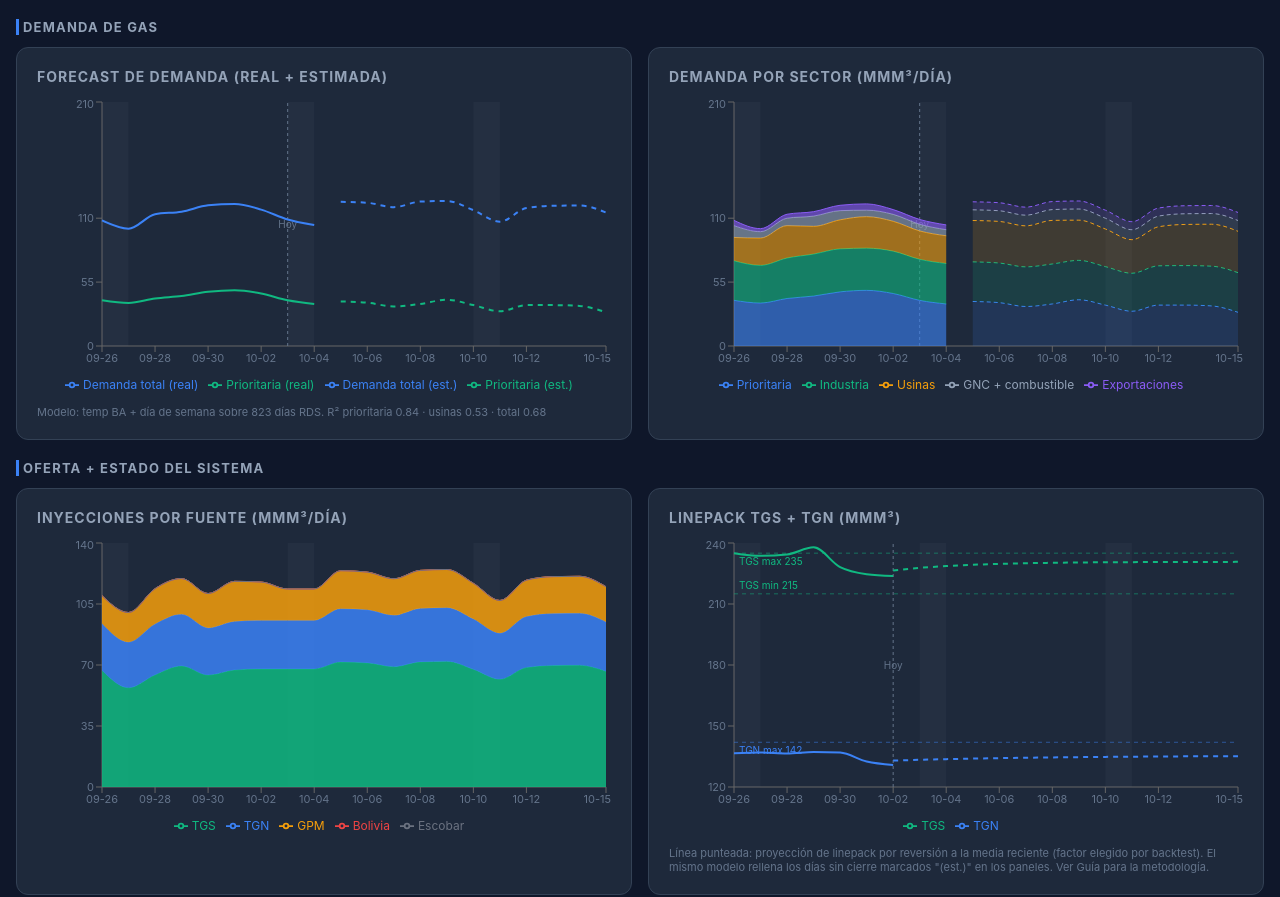
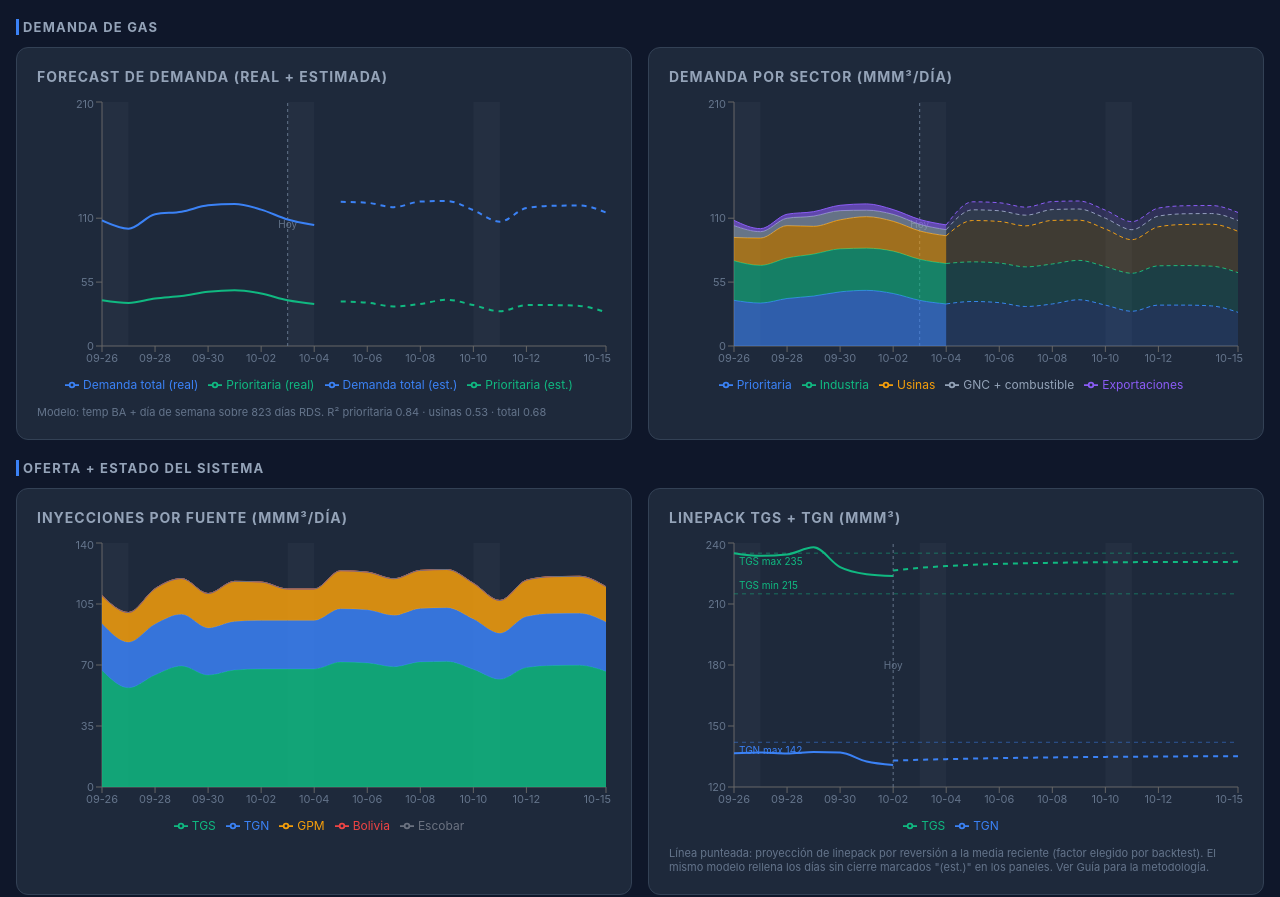
Before and after one commit to RodrigoManassero/estado-sistema-gas-rodrigo, a React (Vite) app: page / in a window 1280 px wide. Shown: the part 2826-3723 px from the top of the page. Built offline with nearby package versions, Linux system fonts and the light colour scheme.

Commit message:
Refactor DemandChart for improved data handling
Refactor DemandChart to unify historical and forecast data, adding a forecast map for efficient access and ensuring proper handling of historical and estimated values.

```diff
--- a/src/components/DemandChart.tsx
+++ b/src/components/DemandChart.tsx
@@ -44,8 +44,7 @@ export default function DemandChart({
   allDates,
   yDomain,
 }: Props) {
-  // 1. Encontrar la última fecha que tiene la información HISTÓRICA COMPLETA (ENARGAS)
-  // Requerimos que 'prioritaria' e 'industria' NO sean null.
+  // 1. Encontrar la última fecha que tiene la información HISTÓRICA COMPLETA
   let lastHistorical = ''
   for (let i = data.length - 1; i >= 0; i--) {
     if (data[i].prioritaria != null && data[i].industria != null) {
@@ -54,22 +53,55 @@ export default function DemandChart({
     }
   }
 
-  // 2. Capa Histórica: Únicamente filas hasta la última fecha con datos completos
-  const historical = data
-    .filter((d) => !lastHistorical || d.fecha <= lastHistorical)
-    .map((d) => {
-      const prio = d.prioritaria ?? null
-      const ind = d.industria ?? null
-      const usi = d.usinas ?? null
-      const exp = d.exportaciones ?? null
+  // Mapa auxiliar para acceder rápidamente a las filas del forecast por fecha
+  const forecastMap = new Map(forecast.map((f) => [f.fecha, f]))
+
+  // 2. Unificar historial y proyección con punto de solapamiento en lastHistorical
+  const combinedRows = data.map((d) => {
+    const isHistorical = !lastHistorical || d.fecha <= lastHistorical
+    const isOverlap = d.fecha === lastHistorical
+
+    // Valores históricos
+    const prio = isHistorical ? d.prioritaria ?? null : null
+    const ind = isHistorical ? d.industria ?? null : null
+    const usi = isHistorical ? d.usinas ?? null : null
+    const exp = isHistorical ? d.exportaciones ?? null : null
 
     const hasAnySector = prio != null || ind != null || usi != null || exp != null
     const explicit = (prio ?? 0) + (ind ?? 0) + (usi ?? 0) + (exp ?? 0)
 
     const otros =
-        d.demanda_total != null && hasAnySector
+      isHistorical && d.demanda_total != null && hasAnySector
         ? Math.max(0, d.demanda_total - explicit)
         : null
+
+    // Valores estimados: se asignan si la fecha es posterior a lastHistorical
+    // o si es exactamente la fecha de empalme (lastHistorical)
+    const f = forecastMap.get(d.fecha)
+    const isForecast = !lastHistorical || d.fecha >= lastHistorical
+
+    let prioEst: number | null = null
+    let indEst: number | null = null
+    let usiEst: number | null = null
+    let expEst: number | null = null
+    let otrosEst: number | null = null
+
+    if (isForecast) {
+      if (isOverlap) {
+        // En el empalme usamos los valores reales históricos como punto de partida
+        prioEst = prio
+        indEst = ind
+        usiEst = usi
+        expEst = exp
+        otrosEst = otros
+      } else if (f) {
+        prioEst = f.prioritaria_est ?? null
+        indEst = f.industria_est ?? null
+        usiEst = f.usinas_est ?? null
+        expEst = f.exportaciones_est ?? exportacionesBaseline ?? null
+        otrosEst = sumNotNull(f.gnc_est, f.combustible_est)
+      }
+    }
 
     return {
       fecha: d.fecha,
@@ -78,35 +110,38 @@ export default function DemandChart({
       usinas: usi,
       exportaciones: exp,
       otros,
-        prioritaria_est: null as number | null,
-        industria_est: null as number | null,
-        usinas_est: null as number | null,
-        exportaciones_est: null as number | null,
-        otros_est: null as number | null,
+      prioritaria_est: prioEst,
+      industria_est: indEst,
+      usinas_est: usiEst,
+      exportaciones_est: expEst,
+      otros_est: otrosEst,
     }
   })
 
-  // 3. Capa Proyección: Arranca EXACTAMENTE en el primer día faltante (en este caso el 26/09)
-  const forecastRows = forecast
-    .filter((f) => !lastHistorical || f.fecha > lastHistorical)
-    .map((f) => ({
+  // Agregar los días futuros de forecast que no estén presentes en data
+  forecast.forEach((f) => {
+    if (!combinedRows.some((r) => r.fecha === f.fecha)) {
+      combinedRows.push({
         fecha: f.fecha,
-      prioritaria: null as number | null,
-      industria: null as number | null,
-      usinas: null as number | null,
-      exportaciones: null as number | null,
-      otros: null as number | null,
-      prioritaria_est: f.prioritaria_est,
+        prioritaria: null,
+        industria: null,
+        usinas: null,
+        exportaciones: null,
+        otros: null,
+        prioritaria_est: f.prioritaria_est ?? null,
         industria_est: f.industria_est ?? null,
-      usinas_est: f.usinas_est,
+        usinas_est: f.usinas_est ?? null,
         exportaciones_est: f.exportaciones_est ?? exportacionesBaseline ?? null,
         otros_est: sumNotNull(f.gnc_est, f.combustible_est),
-    }))
+      })
+    }
+  })
 
-  const base = [...historical, ...forecastRows]
-  const rows = allDates ? padToDates(base, allDates) : base
+  // Ordenar por fecha
+  combinedRows.sort((a, b) => a.fecha.localeCompare(b.fecha))
+
+  const rows = allDates ? padToDates(combinedRows, allDates) : combinedRows
   const weekends = weekendSpans(rows.map((r) => r.fecha))
-
   const todayIso = getTodayIso()
 
   return (
```
Lines whose indentation alone changed are shown as unchanged.
